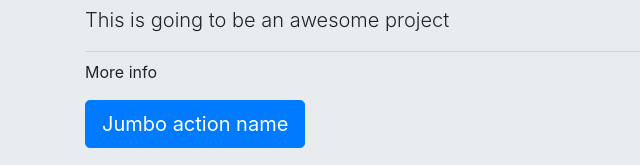
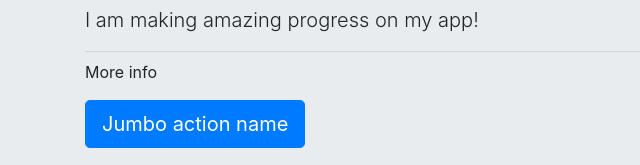
Before and after one commit to racquesta/mergeConflictDemo, a plain HTML site: page index.html in a window 1280 px wide. Shown: the part 240-405 px from the top of the page, 0-640 px from the left. Drawn offline with nearby package versions, Linux system fonts and the light colour scheme.

Commit message:
awesome changes

```diff
--- a/index.html
+++ b/index.html
@@ -12,7 +12,7 @@
   <div class="jumbotron jumbotron-fluid">
     <div class="container">
       <h1 class="display-3">Heading Changed in Demo 2 Branch</h1>
-      <p class="lead">This is going to be an awesome project</p>
+      <p class="lead">I am making amazing progress on my app!</p>
       <hr class="my-2">
       <p>More info</p>
       <p class="lead">
```
